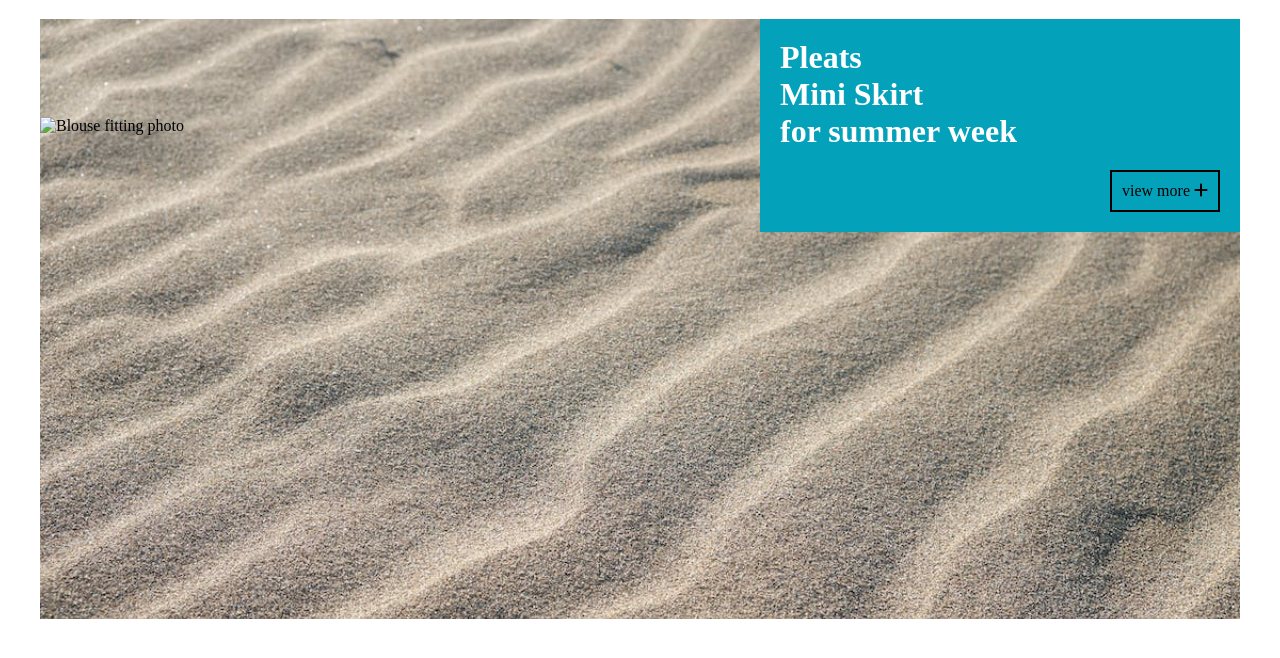
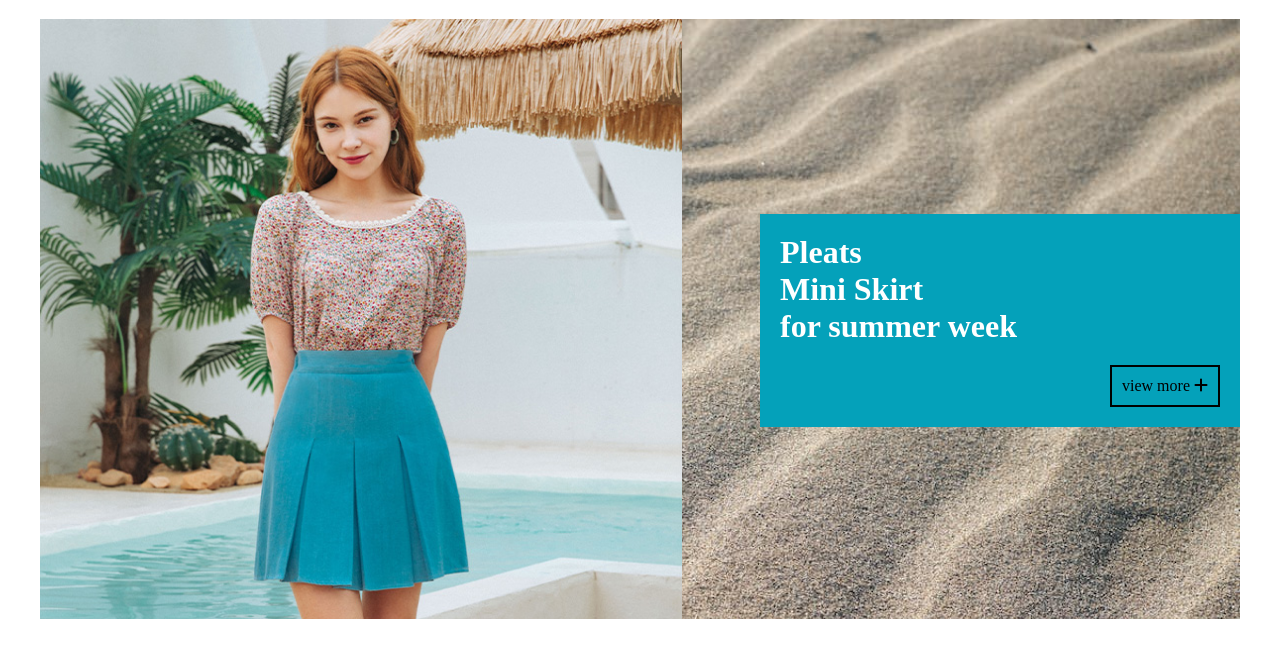
Before and after one commit to sunday-park/practice, a plain HTML site: page index.html in a window 1280 px wide. Shown: the part 116-774 px from the top of the page. Drawn offline with nearby package versions, Linux system fonts and the light colour scheme; the site is published under a folder, as on GitHub Pages, so addresses that start at the root find nothing; a web font is replaced by a local one.

Commit message:
img 경로수정

```diff
--- a/index.html
+++ b/index.html
@@ -26,7 +26,7 @@
         <div class="banner">
             <div class="flex-container">
                 <div class="img_wrapper">
-                    <img src="/img/모델_제공1.png" class="photo" alt="Blouse fitting photo">
+                    <img src="./img/모델_제공1.png" class="photo" alt="Blouse fitting photo">
                 </div>
 
                 <div class="phrase_wrapper">
```
